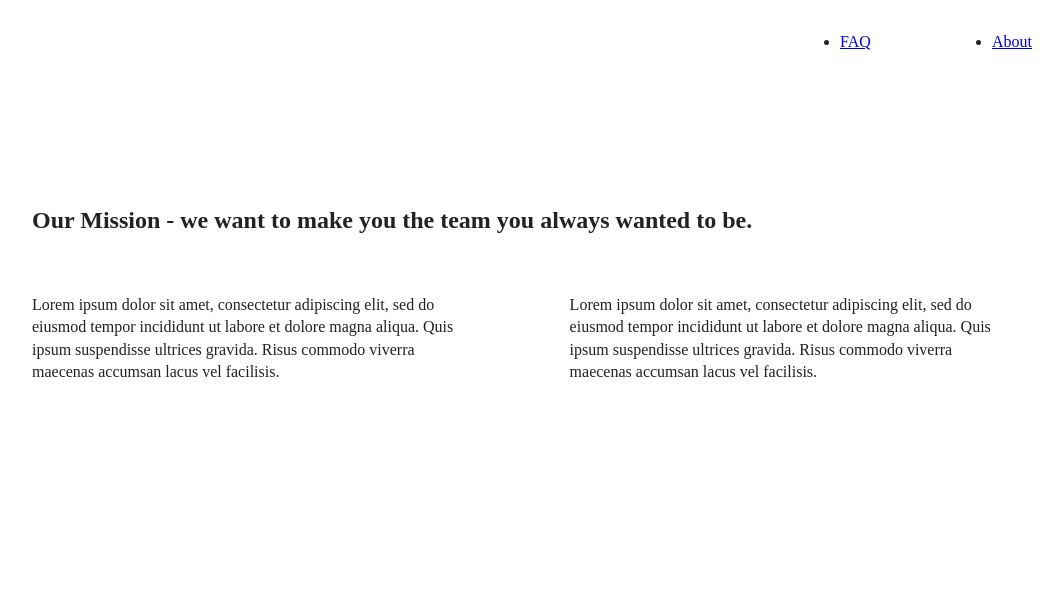
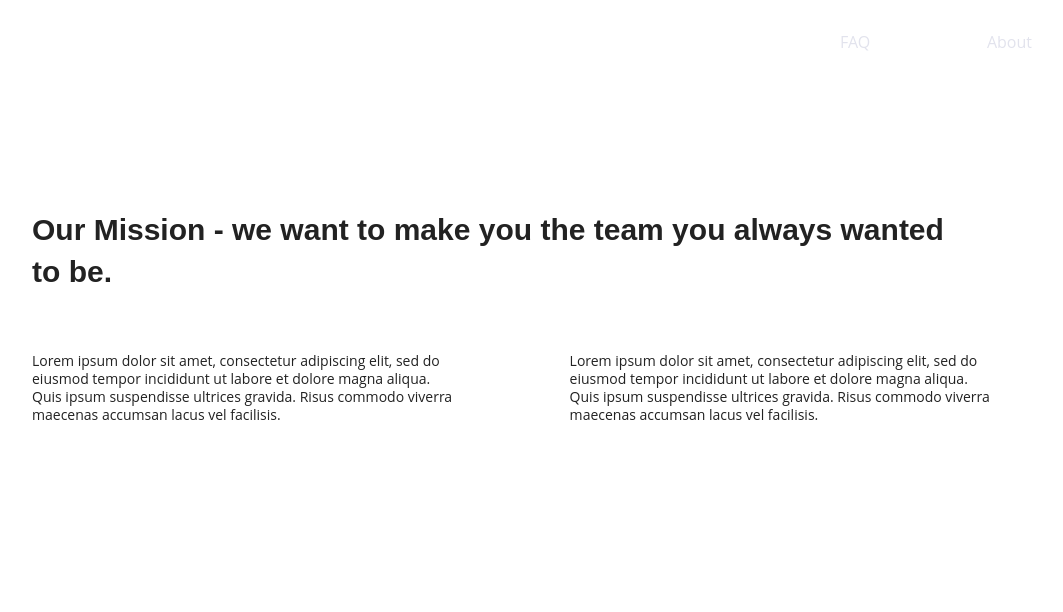
Before and after one commit to DNBlalock/unplugged-responsive-site, a website: page about/index.html in a window 1280 px wide. Shown: the top 612 px of the page, without its empty margins (128-1191 px from the left). Drawn offline with Linux system fonts and the light colour scheme.

Commit message:
Added font styles, line-height, and removed list-style

```diff
--- a/css/main.css
+++ b/css/main.css
@@ -87,6 +87,51 @@ textarea {
    Author's custom styles
    ========================================================================== */
 /* Site visual outline to help with styling - temporary code */
+
+/* General Styles */
+
+html {
+  font-size: 1rem;
+}
+
+body {
+  font-family: 'Open Sans', sans-serif;
+  font-size: 1em;
+}
+
+ul,
+ol {
+  list-style-type: none;
+}
+
+a {
+  color: #e2e3ed;
+  text-decoration: none;
+}
+
+h2 {
+  font-family: 'Poppins', sans-serif;
+  font-size: 1.875em;
+}
+
+h3,
+h4 {
+  font-family: 'Poppins', sans-serif;
+  font-size: 1.125em;
+}
+
+p {
+  font-size: .875em;
+  line-height: 18px;
+}
+
+img {}
+
+figure {}
+
+address {
+  font-style: normal;
+}
 
 .content-wrapper {
   /*outline: 3px dotted red;*/
```
